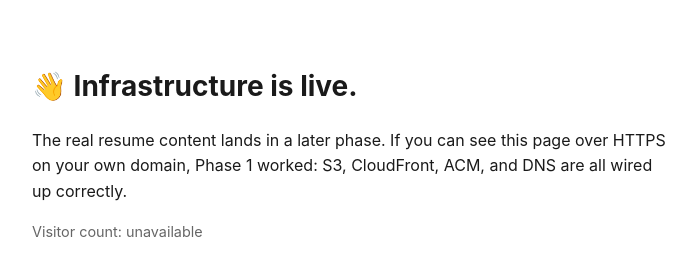
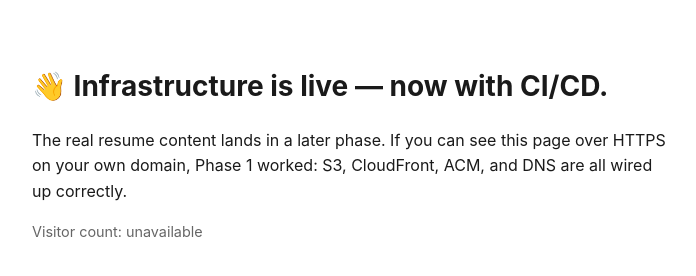
Before and after one commit to kr3ativ3hustl3/cloud-resume-challenge, a plain HTML site: page frontend/index.html in a window 1280 px wide. Shown: the whole page, without its empty margins (288-984 px from the left). Drawn offline with Linux system fonts and the light colour scheme; no server answers.

Commit message:
Test CI/CD frontend deploy

```diff
--- a/frontend/index.html
+++ b/frontend/index.html
@@ -8,7 +8,7 @@
 </head>
 <body>
   <main>
-    <h1>👋 Infrastructure is live.</h1>
+    <h1>👋 Infrastructure is live — now with CI/CD.</h1>
     <p>The real resume content lands in a later phase. If you can see
     this page over HTTPS on your own domain, Phase 1 worked: S3,
     CloudFront, ACM, and DNS are all wired up correctly.</p>
```
